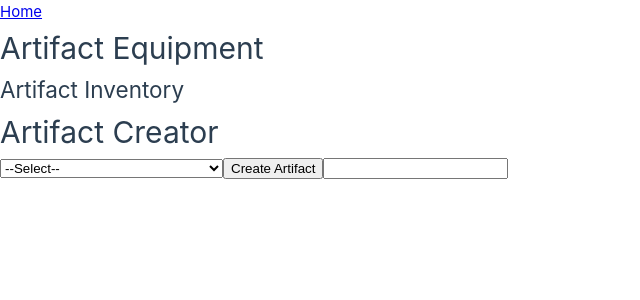
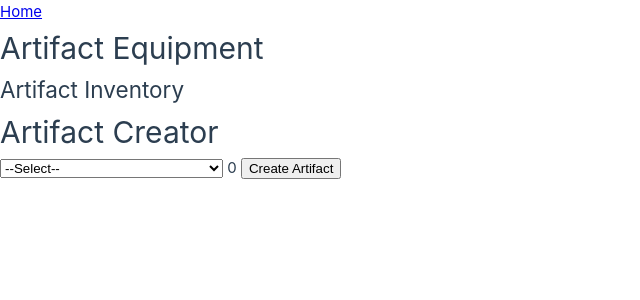
Before and after one commit to moreno-m2698/GenshinArtifactSimulator, a Vue app: page / in a window 1280 px wide. Shown: the top 300 px of the page, without its empty margins (0-640 px from the left). Built offline with nearby package versions, Linux system fonts and the light colour scheme.

Commit message:
select has values

```diff
--- a/src/views/gameSimulator/components/ArtifactRoller.vue
+++ b/src/views/gameSimulator/components/ArtifactRoller.vue
@@ -16,7 +16,11 @@ const createArtifact = () => {
     emit('artifact-created', artifact.value);
   }
 };
+
+const selectOption = ref("0")
+
 </script>
+
 
 <template>
   <h1>Artifact Creator</h1>
@@ -24,18 +28,19 @@ const createArtifact = () => {
     <select
       name="domain"
       id="domain-select"
+      v-model="selectOption"
     >
-      <option value="">
+      <option value="0">
         --Select--
       </option>
       <option
         v-for="(domain, index) in domains"
-        value="index"
+        :value="index + 1"
       >
         {{ domain.name }}
       </option>
     </select>
+    {{ selectOption }}
     <button @click="createArtifact">Create Artifact</button>
-    <input>
   </form>
 </template>
```
